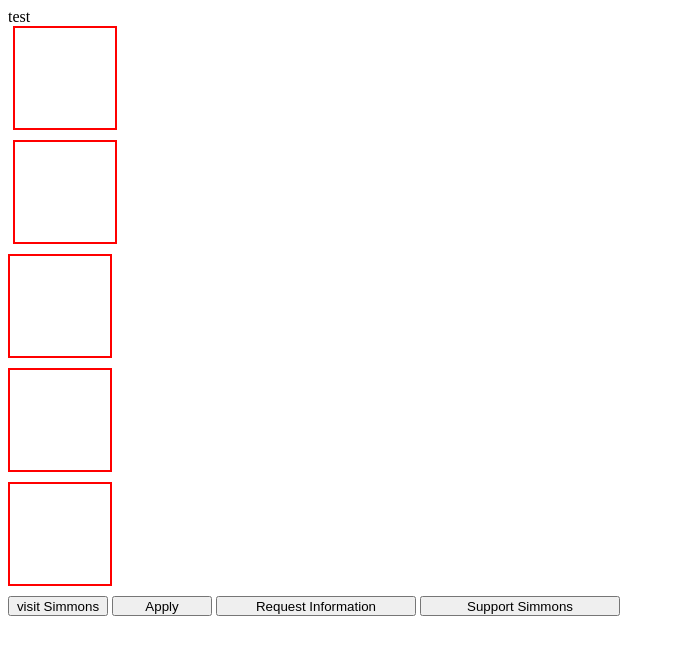
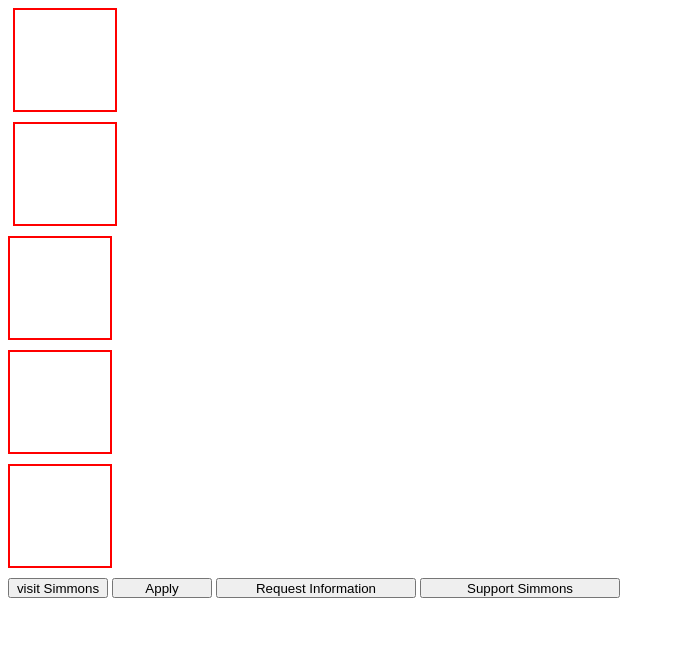
Before and after one commit to tibrewal1992/html_practice, a plain HTML site: page HTML/cards.html in a window 1280 px wide. Shown: the whole page, without its empty margins (0-675 px from the left). Drawn offline with Linux system fonts and the light colour scheme.

Commit message:
removed test

```diff
--- a/HTML/cards.html
+++ b/HTML/cards.html
@@ -5,7 +5,7 @@
     <meta name="viewport" content="width=device-width, initial-scale=1.0">
     <title>Simmons Card</title>
 </head>
-<body> test
+<body>
 
     <div style="border: 2px solid red; height: 100px;width: 100px;margin: top 10px;margin-bottom:  10px;margin-left: 5px;"></div>
     <div style="border: 2px solid red; height: 100px;width: 100px;margin-bottom: 10px;margin-left: 5px;"></div>
```
